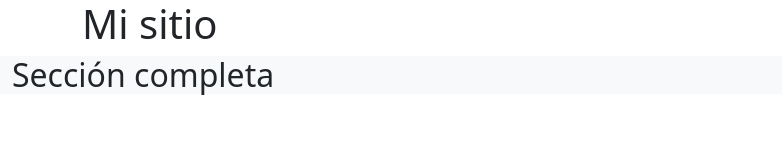
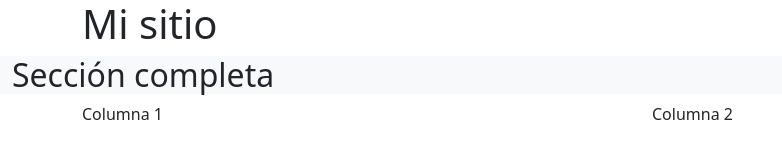
Before and after one commit to EnrikeLikeGenesis/primeros-pasos-bootstrap, a plain HTML site: page index.html in a window 1280 px wide. Shown: the whole page, without its empty margins (0-782 px from the left). Drawn offline with nearby package versions, Linux system fonts and the light colour scheme.

Commit message:
Agrego sistema de grillas basico

```diff
--- a/index.html
+++ b/index.html
@@ -12,6 +12,13 @@
     <div class="container-fluid bg-light">
         <h2>Sección completa</h2>
     </div>
+    <div class="container">
+      <div class="row">
+        <div class="col">Columna 1</div>
+        <div class="col">Columna 2</div>
+      </div>
+    </div>
+
 
 
 
```
